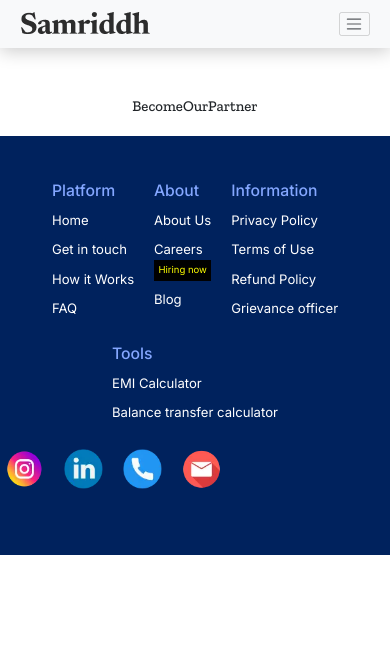
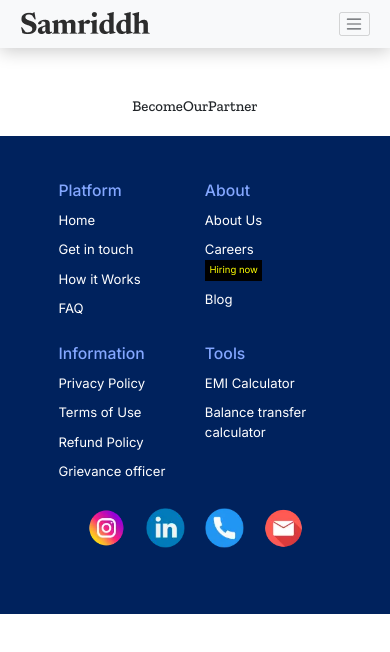
Before and after one commit to mohitanand744/Samriddh_React, a React (Vite) app: page /become_our_partner in a window 390 px wide. Shown: the top 652 px of the page. Built offline with nearby package versions, Linux system fonts and the light colour scheme.

Commit message:
solved some alignment problems

```diff
--- a/src/components/Footers/Footer.jsx
+++ b/src/components/Footers/Footer.jsx
@@ -4,16 +4,16 @@ const Footer = () => {
   return (
     <footer className="footer mt-5 font-inter">
       <div className="container">
-        <div className="row flex-lg-wrap">
-          <div className="col-lg-4 col-md-6">
-            <div className="row flex-column gap-8">
-              <div className="pera fs-18  text-light-gray order-md-last order-last">
+        <div className="row justify-content-md-center">
+          <div className=" col-md-8 col-lg-3 col-xl-3">
+            <div className="row flex-column gap-8 text-md-center order-md-first  order-sm-last order-last">
+              <div className="pera fs-18  text-light-gray mt-sm-5">
                 <span className="fw-bold text-white">SAMRIDDH KENDRA</span> is
                 an early stage Fi Tech player working in the field of Finance
                 and technology to bridge the gap between rural customers and
                 Finance Institutions
               </div>
-              <div className="social-media-icons d-flex align-items-center my-5  gap-5">
+              <div className="social-media-icons d-flex align-items-center my-5  gap-5  justify-content-sm-center justify-content-center">
                 <img src="./instagram.webp" className="img-fluid" alt="" />
                 <img src="./linkedin.webp" className="img-fluid" alt="" />
                 <img src="./telephone.webp" className="img-fluid" alt="" />
@@ -21,8 +21,8 @@ const Footer = () => {
               </div>
             </div>
           </div>
-          <div className="col-lg-8 col-sm-12 d-flex justify-content-lg-around  flex-sm-wrap flex-wrap justify-content-sm-center justify-content-center gap-5 order-md-first order-first">
-            <div className="col-md-2 col-sm-6">
+          <div className="col-12 col-md-12 col-lg-9  d-flex justify-content-lg-around  flex-sm-wrap flex-wrap justify-content-sm-center justify-content-center gap-5 order-md-last order-sm-first order-first">
+            <div className="col-4 col-sm-6 col-lg-2">
               <h1 className="footer-heading">Platform</h1>
               <ul className="list-unstyled">
                 <li className="mt-4">
@@ -47,7 +47,7 @@ const Footer = () => {
                 </li>
               </ul>
             </div>
-            <div className="col-md-2 col-sm-6">
+            <div className="col-4 col-sm-6 col-lg-2 ">
               <h1 className="footer-heading">About</h1>
               <ul className="list-unstyled">
                 <li className="mt-4">
@@ -72,7 +72,7 @@ const Footer = () => {
                 </li>
               </ul>
             </div>
-            <div className="col-md-2 col-sm-6">
+            <div className="col-4 col-sm-6 col-lg-2">
               <h1 className="footer-heading">Information</h1>
               <ul className="list-unstyled">
                 <li className="mt-4">
@@ -98,7 +98,7 @@ const Footer = () => {
               </ul>
             </div>
 
-            <div className="col-md-2 col-sm-6">
+            <div className="col-4 col-sm-6 col-lg-2">
               <h1 className="footer-heading">Tools</h1>
               <ul className="list-unstyled">
                 <li className="mt-4">
```
